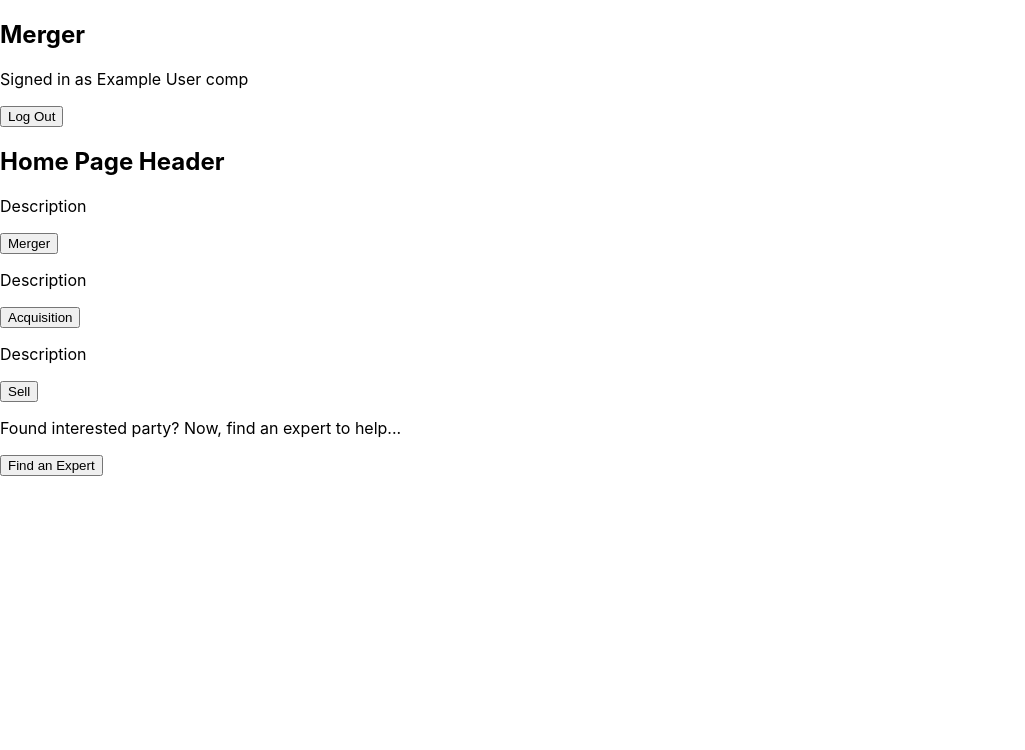
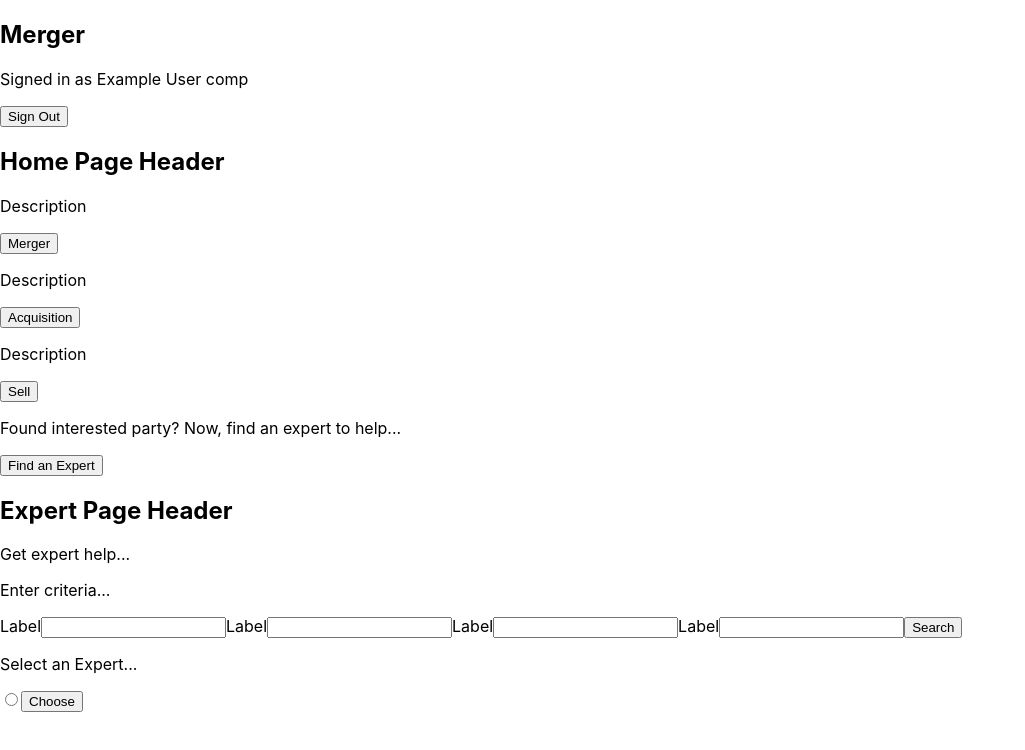
Before and after one commit to jao05/merger-client, a React (Create React App) app: page /expert in a window 1280 px wide. Shown: the top 750 px of the page, without its empty margins (0-1025 px from the left). Built offline with nearby package versions, Linux system fonts and the light colour scheme.

Commit message:
Install react router dom & created routes for several components

```diff
--- a/package.json
+++ b/package.json
@@ -6,6 +6,7 @@
     "react": "^16.6.3",
     "react-dom": "^16.6.3",
     "react-redux": "^5.1.1",
+    "react-router-dom": "^4.3.1",
     "react-scripts": "2.1.1",
     "redux": "^4.0.1"
   },
--- a/src/App.js
+++ b/src/App.js
@@ -3,16 +3,28 @@ import logo from './logo.svg';
 import './App.css';
 import NavBar from './components/navBar';
 import HomePage from './components/homePage';
+import MergerPage from './components/mergerPage';
+import AcquisitionPage from './components/acquisitionPage';
+import SellPage from './components/sellPage';
+import ExpertPage from './components/expertPage';
+import {BrowserRouter as Router, Route, Link} from 'react-router-dom';
 
 class App extends Component {
   render() {
     return (
-
-      <div className="app">
-        <NavBar />
-        <HomePage />
-      </div>
-
+      <Router>
+      	<div className="app">
+        	<NavBar />
+        	<HomePage />
+        	<main>
+        		<Route exact path="/home" component={HomePage}/>
+        		<Route exact path="/merger" component={MergerPage}/>
+        		<Route exact path="/acquisition" component={AcquisitionPage}/>
+        		<Route exact path="/sell" component={SellPage}/>
+        		<Route exact path="/expert" component={ExpertPage}/>
+        	</main>
+      	</div>
+      </Router>
     );
   }
 }
--- a/src/components/acquisitionPage.js
+++ b/src/components/acquisitionPage.js
@@ -1,6 +1,6 @@
 import React from 'react';
 
-export default function HomePage(props) {
+export default function AcquisitionPage(props) {
     return (
       <div id="acquisitionPage">
         <h2>Acquisition Page Header</h2>
@@ -8,16 +8,16 @@ export default function HomePage(props) {
 
         <form>
           <label>Label</label>
-          <input>
+          <input />
 
           <label>Label</label>
-          <input>
+          <input />
 
           <label>Label</label>
-          <input>
+          <input />
 
           <label>Label</label>
-          <input>
+          <input />
 
           <button>Search</button>
         </form>
--- a/src/components/expertPage.js
+++ b/src/components/expertPage.js
@@ -9,16 +9,16 @@ export default function ExpertPage(props) {
 
         <form>
           <label>Label</label>
-          <input>
+          <input />
 
           <label>Label</label>
-          <input>
+          <input />
 
           <label>Label</label>
-          <input>
+          <input />
 
           <label>Label</label>
-          <input>
+          <input />
 
           <button>Search</button>
         </form>
@@ -26,7 +26,7 @@ export default function ExpertPage(props) {
         <div id="selectExpertSection">
           <p>Select an Expert...</p>
           <form>
-            <input type="radio">
+            <input type="radio" />
             <button>Choose</button>
           </form>
         </div>
--- a/src/components/mergerPage.js
+++ b/src/components/mergerPage.js
@@ -8,16 +8,16 @@ export default function MergerPage(props) {
 
         <form>
           <label>Label</label>
-          <input>
+          <input/>
 
           <label>Label</label>
-          <input>
+          <input/>
 
           <label>Label</label>
-          <input>
+          <input/>
 
           <label>Label</label>
-          <input>
+          <input/>
 
           <button>Search</button>
         </form>
--- a/src/components/navBar.js
+++ b/src/components/navBar.js
@@ -10,7 +10,7 @@ export function NavBar(props) {
 
       	<p>Signed in as {props.user.name}</p>
 
-      	<button>Log Out</button>
+      	<button>Sign Out</button>
       </nav>
     );
 }
```
Also changed, not shown: 1 other file (tests, documents, lock files or other folders).
